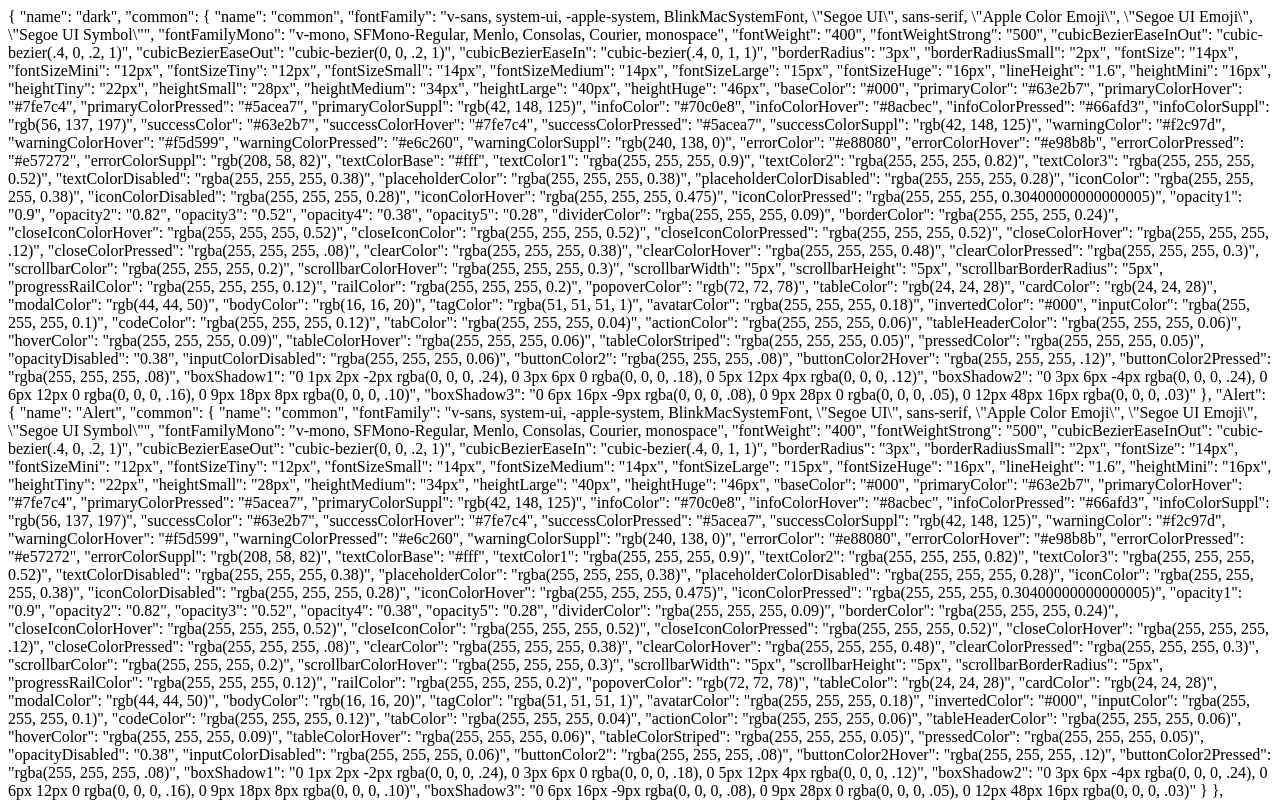
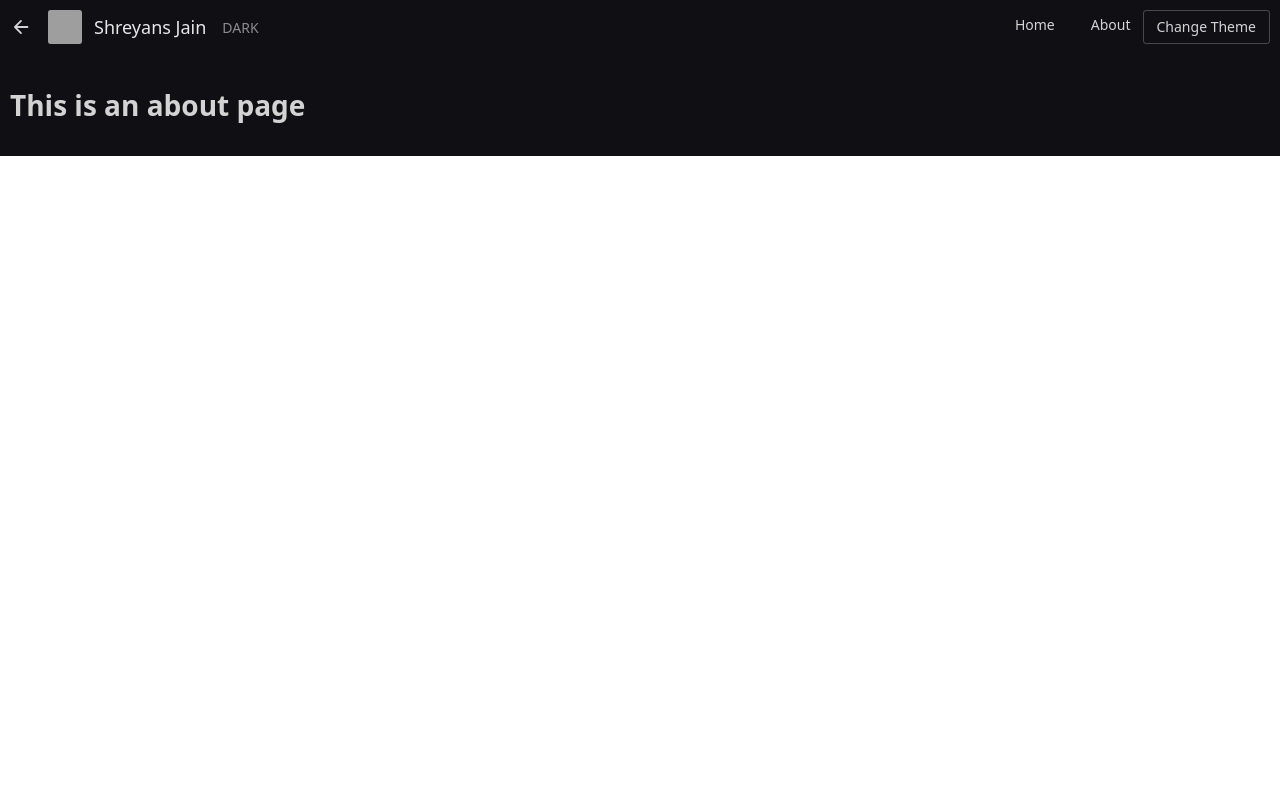
Before and after one commit to Shreyans13/new-portfolio, a Vue app: page /about in a window 1280 px wide. Shown: the top 800 px of the page. Built offline with nearby package versions, Linux system fonts and the light colour scheme; grey boxes are pictures that could not be loaded; the HTML template or start-up script is replaced by a standard one.

Commit message:
added/routers

```diff
--- a/package.json
+++ b/package.json
@@ -10,6 +10,7 @@
   "dependencies": {
     "core-js": "^3.6.5",
     "vue": "^3.0.0",
+    "vue-router": "^4.0.0-0",
     "vuex": "^4.0.2"
   },
   "devDependencies": {
@@ -17,6 +18,7 @@
     "@typescript-eslint/parser": "^4.18.0",
     "@vue/cli-plugin-babel": "~4.5.0",
     "@vue/cli-plugin-eslint": "~4.5.0",
+    "@vue/cli-plugin-router": "~4.5.0",
     "@vue/cli-plugin-typescript": "~4.5.0",
     "@vue/cli-service": "~4.5.0",
     "@vue/compiler-sfc": "^3.0.0",
--- a/src/App.vue
+++ b/src/App.vue
@@ -1,19 +1,21 @@
 <template>
-  <div>
-    {{ theme }}
-    <!-- {{ modfyState }} -->
-    <!-- <n-config-provider> -->
-    <!-- <Header /> -->
-    <!-- <HelloWorld msg="DARK" /> -->
-    <!-- </n-config-provider> -->
-    <!-- <Header /> -->
-    <!-- <HelloWorld msg="LIGHT" /> -->
+  <div id="nav">
+    <n-config-provider :theme="currentTheme ? theme : ''">
+      <Header />
+    </n-config-provider>
+    <!--
+    <router-link to="/">Home</router-link> |
+    <router-link to="/about">About</router-link> -->
   </div>
+  <n-config-provider :theme="currentTheme ? theme : ''">
+    <n-layout embedded content-style="padding: 10px;">
+      <router-view />
+    </n-layout>
+  </n-config-provider>
 </template>
-
 <script lang="ts">
 // import HelloWorld from "./components/HelloWorld.vue";
-// import Header from "./components/Header.vue";
+import Header from "./components/Header.vue";
 import { defineComponent } from "vue";
 // import { useStore } from "./store";
 import { mapGetters, mapState } from "vuex";
@@ -22,19 +24,14 @@ export default defineComponent({
   name: "App",
   components: {
     // HelloWorld,
-    // Header,
+    Header,
   },
   computed: {
-    ...mapGetters({ topNavigation: "topNavigation" }),
-    ...mapState({ theme: "theme" }),
-  },
-  setup() {
-    // const store = useStore();
-    // const theme = store.state.theme;
-
-    return {
-      // theme,
-    };
+    ...mapGetters({
+      topNavigation: "topNavigation",
+      customColors: "customColors",
+    }),
+    ...mapState({ theme: "theme", currentTheme: "currentTheme" }),
   },
   // darkTheme
 });
--- a/src/components/Header.vue
+++ b/src/components/Header.vue
@@ -1,6 +1,9 @@
 <template>
   <n-layout embedded content-style="padding: 10px;">
-    <n-page-header subtitle="A podcast to improve designs" @back="handleBack">
+    <n-page-header
+      :subtitle="currentTheme ? 'DARK' : 'LIGHT'"
+      @back="handleBack"
+    >
       <template #avatar>
         <n-avatar src="https://avatars.githubusercontent.com/u/50544190?v=4" />
       </template>
@@ -12,22 +15,60 @@
           Shreyans Jain
         </a>
       </template>
+
       <template #extra>
         <n-space>
-          <n-button>Refresh</n-button>
+          <Button
+            text
+            :data="ni.text"
+            :icon="ni.icon"
+            @click="navigate(ni)"
+            v-for="ni in topNavigation"
+            :key="ni"
+          />
+          <!-- <n-button text>
+            <template #icon>
+              <n-icon class="mr-3">
+                <i class="fab fa-google"></i>
+              </n-icon>
+            </template>
+            Home
+          </n-button>
+          -->
+          <n-button @click="changeTheme">Change Theme</n-button>
         </n-space>
       </template>
     </n-page-header>
   </n-layout>
 </template>
 
-<script>
-export default {
+<script lang="ts">
+import { store } from "@/store";
+import { mapGetters, mapState } from "vuex";
+import { defineComponent } from "@vue/runtime-core";
+import { NavigationItem } from "@/types/state";
+import Button from "./microComponents/Button.vue";
+import router from "@/router";
+
+export default defineComponent({
+  components: { Button },
   name: "Header",
-  //   props: {
-  //     msg: String,
-  //   },
-};
+  computed: {
+    ...mapState({ currentTheme: "currentTheme" }),
+    ...mapGetters({ topNavigation: "topNavigation" }),
+  },
+  methods: {
+    changeTheme() {
+      store.dispatch("changeTheme");
+    },
+    handleBack() {
+      console.log("backPressed in Header");
+    },
+    navigate(link: NavigationItem) {
+      router.push({ path: link.to });
+    },
+  },
+});
 </script>
 
 <!-- Add "scoped" attribute to limit CSS to this component only -->
--- a/src/components/HelloWorld.vue
+++ b/src/components/HelloWorld.vue
@@ -15,6 +15,7 @@
             <n-button type="success">Success</n-button>
             <n-button type="warning">Warning</n-button>
             <n-button type="error">Error</n-button>
+            <n-button :color="customColors.neonGreen"> Custom Color </n-button>
           </n-space>
         </n-grid-item>
         <n-grid-item span="2">
@@ -159,6 +160,7 @@
 
 <script lang="ts">
 import { defineComponent } from "vue";
+import { mapGetters } from "vuex";
 // import { GameController } from "vfonts";
 // import { CashOutline } from '@vicons/ionicons5'
 export default defineComponent({
@@ -168,6 +170,11 @@ export default defineComponent({
   },
   components: {
     // GameController,
+  },
+  computed: {
+    ...mapGetters({
+      customColors: "customColors",
+    }),
   },
 });
 </script>
--- /dev/null
+++ b/src/components/microComponents/Button.vue
@@ -0,0 +1,30 @@
+<template>
+  <n-button :text="text">
+    <template #icon>
+      <n-icon class="mr-3">
+        <i :class="icon"></i>
+      </n-icon>
+    </template>
+    {{ data }}
+  </n-button>
+</template>
+
+<script lang="ts">
+import { defineComponent } from "@vue/runtime-core";
+
+export default defineComponent({
+  name: "Button",
+  props: {
+    data: {
+      required: true,
+      type: String,
+    },
+    icon: {
+      type: String,
+    },
+    text: {
+      type: Boolean,
+    },
+  },
+});
+</script>
--- a/src/main.ts
+++ b/src/main.ts
@@ -47,10 +47,11 @@ const naive = create({
 
 import "@/utility/margin.css";
 import "@/utility/padding.css";
+import router from './router'
 // import "https://cdnjs.cloudflare.com/ajax/libs/font-awesome/6.0.0-beta2/css/all.min.css"
 const app = createApp({
     render: ()=>h(App)
-});
+}).use(router);
 app.use(naive);
 app.use(store);
 app.mount("#app");
--- /dev/null
+++ b/src/router/index.ts
@@ -0,0 +1,25 @@
+import { createRouter, createWebHistory, RouteRecordRaw } from 'vue-router'
+import Home from '../views/Home.vue'
+
+const routes: Array<RouteRecordRaw> = [
+  {
+    path: '/',
+    name: 'Home',
+    component: Home
+  },
+  {
+    path: '/about',
+    name: 'About',
+    // route level code-splitting
+    // this generates a separate chunk (about.[hash].js) for this route
+    // which is lazy-loaded when the route is visited.
+    component: () => import(/* webpackChunkName: "about" */ '../views/About.vue')
+  }
+]
+
+const router = createRouter({
+  history: createWebHistory(process.env.BASE_URL),
+  routes
+})
+
+export default router
--- a/src/store/index.ts
+++ b/src/store/index.ts
@@ -1,6 +1,6 @@
 import { InjectionKey } from 'vue'
 import { createStore, useStore as baseUseStore, Store } from 'vuex'
-import {State, NavigationItem} from "@/types/state"
+import { State, NavigationItem } from "@/types/state"
 import { darkTheme } from "naive-ui";
 
 // export const key: InjectionKey<Store<State>> = Symbol()
@@ -9,22 +9,47 @@ export const store = createStore<State>({
   strict: true,
   state: {
     theme: darkTheme,
+    currentTheme: true,
+    customTheme: {
+        colors: {
+            neonGreen : "#39FF14"
+        }
+    },
     navigation: [{
-            text: "Order",
+        text: "Home",
         to: "/",
         icon: "fas fa-shopping-bag",
         meta: {
             showToolbar: true,
             showBottomNav: true
         },
-        }],
+    },
+    {
+        text: "About",
+        to: "/about",
+        icon: "fas fa-shopping-bag",
+        meta: {
+            showToolbar: true,
+            showBottomNav: true
+        },
+      }
+    ],
     },
     getters: {
       topNavigation: (state : State) : ReadonlyArray<NavigationItem> => state.navigation.filter((link : NavigationItem) : Boolean => link.meta.showToolbar === true),
       bottomNavigation: (state: State): ReadonlyArray<NavigationItem> => state.navigation.filter((link: NavigationItem): Boolean => link.meta.showBottomNav === true),
+      customColors: (state: State) => state.customTheme.colors
     },
-    mutations: {},
-	actions: {},
+  mutations: {
+    toggleTheme(state: State) {
+      state.currentTheme = state.currentTheme ? false : true;
+      }
+    },
+  actions: {
+    changeTheme(context) {
+      context.commit("toggleTheme")
+    }
+  },
 	modules: {},
 })
 
--- /dev/null
+++ b/src/views/About.vue
@@ -0,0 +1,13 @@
+<template>
+  <div class="about">
+    <h1>This is an about page</h1>
+  </div>
+</template>
+
+<script lang="ts">
+import { defineComponent } from "@vue/runtime-core";
+
+export default defineComponent({
+  name: "About",
+});
+</script>
--- /dev/null
+++ b/src/views/Home.vue
@@ -0,0 +1,19 @@
+<template>
+  <div class="home">
+    <img alt="Vue logo" src="../assets/logo.png" />
+    <hello-world :msg="'HelloWorld'"></hello-world>
+  </div>
+</template>
+
+<script lang="ts">
+// @ is an alias to /src
+import HelloWorld from "@/components/HelloWorld.vue";
+import { defineComponent } from "@vue/runtime-core";
+
+export default defineComponent({
+  name: "Home",
+  components: {
+    HelloWorld,
+  },
+});
+</script>
```
Also changed, not shown: src/types/state.ts (+8 -2 lines), 1 other file (tests, documents, lock files or other folders). Lines whose indentation alone changed are shown as unchanged.
